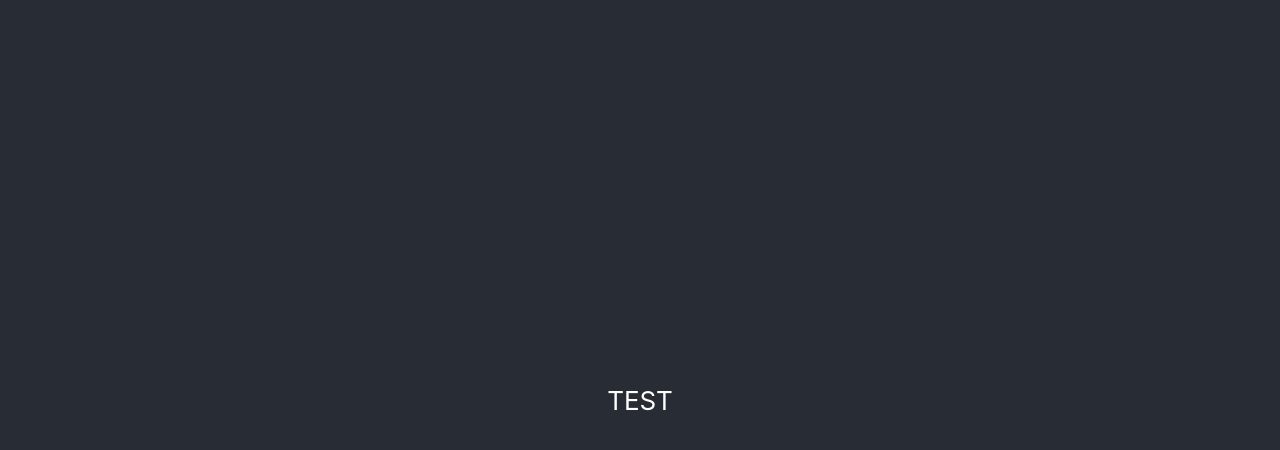
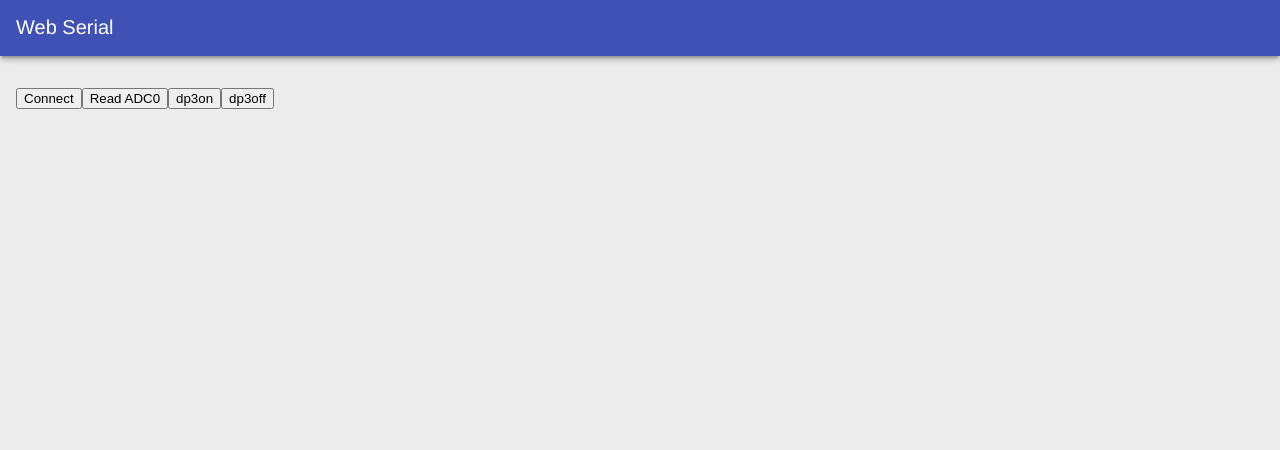
Before and after one commit to shredinger137/jslogo, a React (Create React App) app: page / in a window 1280 px wide. Shown: the top 450 px of the page. Built offline with nearby package versions, Linux system fonts and the light colour scheme.

Commit message:
Serial starter

```diff
--- a/src/App.js
+++ b/src/App.js
@@ -1,14 +1,106 @@
-import React from 'react';
-import './App.css';
+import React, { Component } from 'react';
+import './css/styles.css';
 
-function App() {
-  return (
-    <div className="App">
-      <header className="App-header">
-        <p>TEST</p>
-      </header>
+let port;
+let reader;
+let outputStream;
+
+class App extends Component {
+
+
+
+  componentDidMount(){
+    const connectButton = document.getElementById('connectButton');
+    const log = document.getElementById('log');
+    const dp3on = document.getElementById('dp3on');
+    const dp3off = document.getElementById('dp3off');
+    const readADC = document.getElementById('readADC');
+    this.sendToBoard = this.sendToBoard.bind(this);
+    this.readLoop = this.readLoop.bind(this);
+    this.connectAndStartReading = this.connectAndStartReading.bind(this);
+    connectButton.addEventListener('click', this.connectAndStartReading);
+
+  }
+
+  componentDidUpdate(){
+
+  }
+
+  checkIfSerialCapable = () => {
+    if ('serial' in navigator) {
+      console.log("serial")
+      return true;
+    } else
+      {
+        console.log("not serial");
+        return false
+      }
+  }
+
+  async connectAndStartReading() {
+    port = await navigator.serial.requestPort();
+    await port.open({ baudrate: 115200 });
+    reader = port.readable.getReader();
+    this.readLoop();
+    this.outputStream = port.writable;
+  }
+
+
+  async readLoop() {
+    while (true) {
+      const { value, done } = await reader.read();
+      if (value) {
+        if(value[1] != 0){
+          var newValue = value[0] + 256 * value[1]
+        } else {var newValue = value[0];
+            }
+        //TODO: Create output state
+        console.log(newValue);
+      }
+      if (done) {
+        reader.releaseLock();
+        break;
+      }
+    }
+  }
+
+  sendToBoard(command){
+    console.log("Send triggered");
+    if(this.outputStream)
+    {
+      console.log("Sending " + command)
+      var message = new Uint8Array([command])
+      const writer = this.outputStream.getWriter();
+      writer.write(message);
+      writer.releaseLock();
+    }
+  }
+
+  async clickConnect() {
+    await this.connectAndStartReading();
+  }
+
+
+  render() {
+    return (
+    <div>
+      <header className="header">
+      <h1>Web Serial</h1>
+    </header>
+    <div className="main">      <br />
+      <button id="connectButton" type="button" >Connect</button>
+      <button id="readADC" type="button" onClick={() => { this.sendToBoard(0xc0) }}>Read ADC0</button>
+      <button id="dp3on" type="button" onClick={() => { this.sendToBoard(0xe3) }}>dp3on</button>
+      <button id="dp3off" type="button" onClick={() => { this.sendToBoard(0xd3) }}>dp3off</button>
+      <div id="log"></div>
     </div>
-  );
+    </div>
+    );
+  }
 }
 
+
+
+
+
 export default App;
--- /dev/null
+++ b/src/css/styles.css
@@ -0,0 +1,101 @@
+
+* {
+    box-sizing: border-box;
+  }
+
+  html,
+  body {
+    color: #444;
+    font-family: 'Helvetica', 'Verdana', sans-serif;
+    -moz-osx-font-smoothing: grayscale;
+    -webkit-font-smoothing: antialiased;
+    height: 100%;
+    margin: 0;
+    padding: 0;
+    width: 100%;
+  }
+
+  html {
+    overflow: hidden;
+  }
+
+  body {
+    align-content: stretch;
+    align-items: stretch;
+    background: #ececec;
+    display: flex;
+    flex-direction: column;
+    flex-wrap: nowrap;
+    justify-content: flex-start;
+  }
+
+
+  .header {
+    align-content: center;
+    align-items: stretch;
+    background: #3f51b5;
+    box-shadow:
+      0 4px 5px 0 rgba(0, 0, 0, 0.14),
+      0 2px 9px 1px rgba(0, 0, 0, 0.12),
+      0 4px 2px -2px rgba(0, 0, 0, 0.2);
+    color: #fff;
+    display: flex;
+    flex-direction: row;
+    flex-wrap: nowrap;
+    font-size: 20px;
+    height: 56px;
+    justify-content: flex-start;
+    padding: 16px 16px 0 16px;
+    position: fixed;
+    transition: transform 0.233s cubic-bezier(0, 0, 0.21, 1) 0.1s;
+    width: 100%;
+    will-change: transform;
+    z-index: 1000;
+  }
+
+  .header h1 {
+    flex: 1;
+    font-size: 20px;
+    font-weight: 400;
+    margin: 0;
+  }
+
+
+  .main {
+    flex: 1;
+    overflow-x: hidden;
+    overflow-y: auto;
+    padding-top: 70px;
+    padding-left: 1em;
+    padding-right: 1em;
+  }
+
+  .hidden {
+    display: none;
+  }
+
+
+
+  .mb-button {
+    align-self: center;
+    background-color: #666;
+    border-radius: 100%;
+    box-shadow:
+      0 4px 5px 0 rgba(0, 0, 0, 0.14),
+      0 2px 9px 1px rgba(0, 0, 0, 0.12),
+      0 4px 2px -2px rgba(0, 0, 0, 0.2);
+    height: 30px;
+    width: 30px;
+
+  }
+
+  .mb-matrix {
+    margin-left: 10px;
+    margin-right: 10px;
+  }
+
+  .pressed {
+    background-color: #D81B60;
+    box-shadow: inset 0px 0px 5px #c1c1c1;
+    outline: none;
+  }
```
Also changed, not shown: src/setupTests.js (deleted, +0 -5 lines), src/logo.svg (deleted), 1 other file (tests, documents, lock files or other folders).
